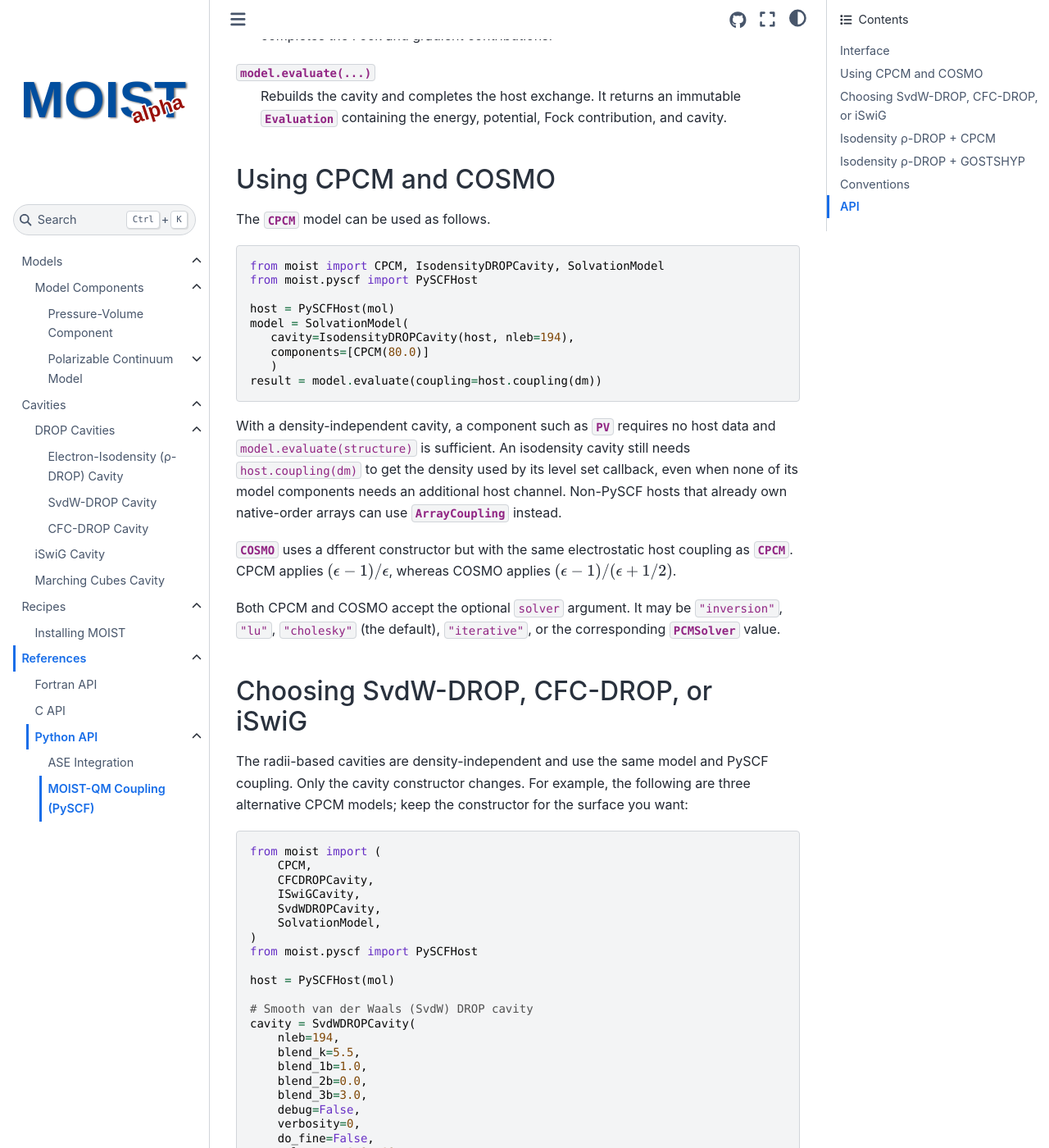
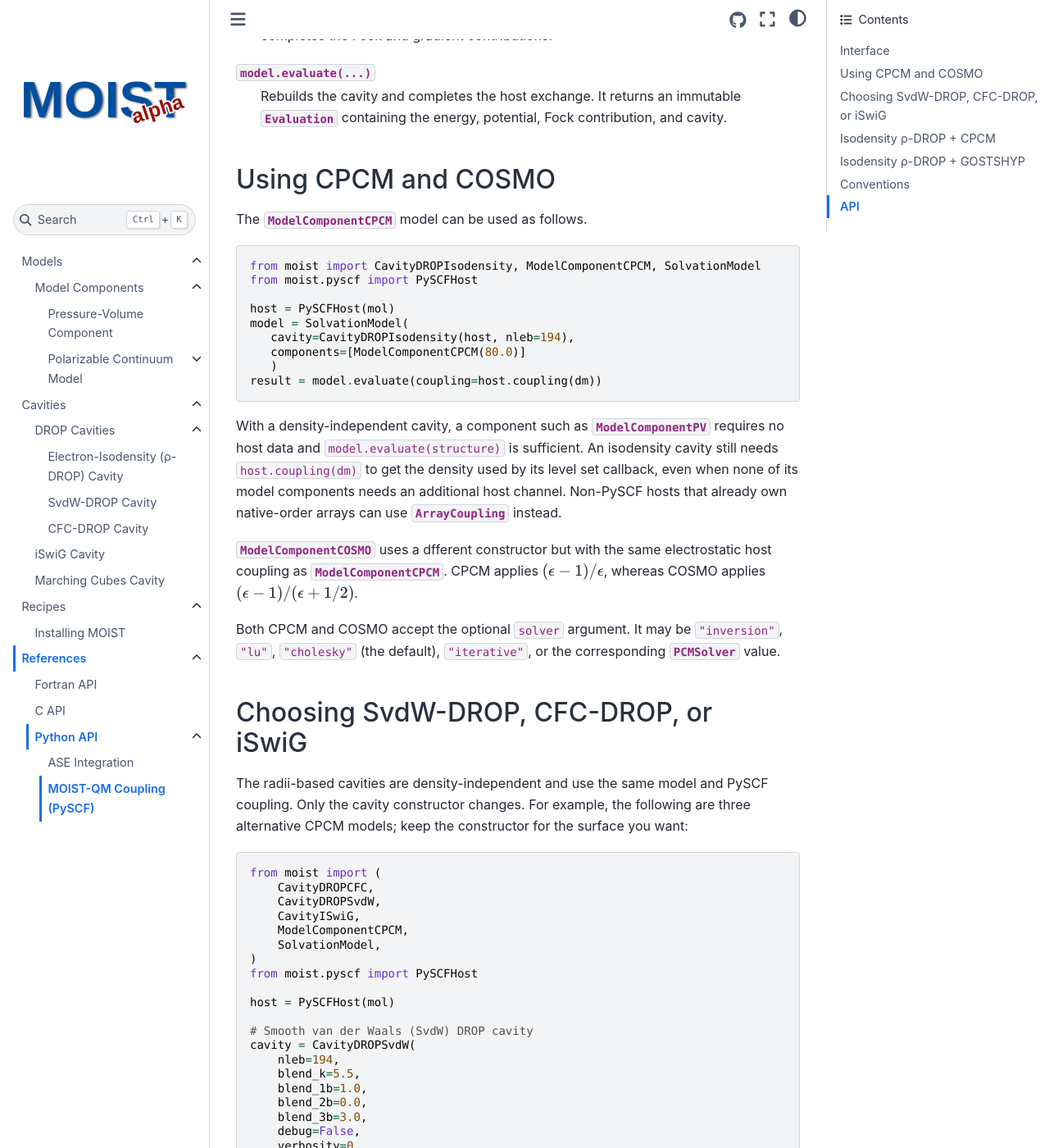
Before and after one commit to lukaswittmann/moist, a Sphinx documentation site: the page built from docs/reference/pyscf.rst, in a window 1280 px wide and 1400 px high, scrolled down 610 px. Shown: the whole window at 82% size. Built offline with Sphinx 7.4.7 and the Sphinx Book theme 1.1.4, drawn with Linux system fonts in a browser that asks for light colours; some of the changed text lies outside the part shown.

```diff
--- a/docs/reference/pyscf.rst
+++ b/docs/reference/pyscf.rst
@@ -12,7 +12,7 @@ The PySCF interface separates four roles:
 ``PySCFHost``
    Adapts a PySCF molecule and density to the level set, electrostatic, Fock, and nuclear-gradient operations MOIST needs.
 
-``IsodensityDROPCavity(host, ...)``
+``CavityDROPIsodensity(host, ...)``
    Constructs the cavity from the host's level set.
    The cavity owns its native state and configuration while retaining the host that supplies ``lsf(point, order)`` and the matching scale.
 
@@ -28,26 +28,26 @@ The PySCF interface separates four roles:
 Using CPCM and COSMO
 --------------------
 
-The :class:`~moist.interface.CPCM` model can be used as follows.
+The :class:`~moist.interface.ModelComponentCPCM` model can be used as follows.
 
 .. code-block:: python
 
-   from moist import CPCM, IsodensityDROPCavity, SolvationModel
+   from moist import CavityDROPIsodensity, ModelComponentCPCM, SolvationModel
    from moist.pyscf import PySCFHost
 
    host = PySCFHost(mol)
    model = SolvationModel(
-      cavity=IsodensityDROPCavity(host, nleb=194),
-      components=[CPCM(80.0)]
+      cavity=CavityDROPIsodensity(host, nleb=194),
+      components=[ModelComponentCPCM(80.0)]
       )
    result = model.evaluate(coupling=host.coupling(dm))
 
-With a density-independent cavity, a component such as :class:`~moist.interface.PV` requires no host data and
+With a density-independent cavity, a component such as :class:`~moist.interface.ModelComponentPV` requires no host data and
 ``model.evaluate(structure)`` is sufficient.
 An isodensity cavity still needs ``host.coupling(dm)`` to get the density used by its level set callback, even when none of its model components needs an additional host channel.
 Non-PySCF hosts that already own native-order arrays can use :class:`~moist.interface.ArrayCoupling` instead.
 
-:class:`~moist.interface.COSMO` uses a dfferent constructor but with the same electrostatic host coupling as :class:`~moist.interface.CPCM`.
+:class:`~moist.interface.ModelComponentCOSMO` uses a dfferent constructor but with the same electrostatic host coupling as :class:`~moist.interface.ModelComponentCPCM`.
 CPCM applies :math:`(\epsilon-1)/\epsilon`, whereas COSMO applies :math:`(\epsilon-1)/(\epsilon+1/2)`.
 
 Both CPCM and COSMO accept the optional ``solver`` argument.
@@ -64,10 +64,10 @@ For example, the following are three alternative CPCM models; keep the construct
 .. code-block:: python
 
    from moist import (
-       CPCM,
-       CFCDROPCavity,
-       ISwiGCavity,
-       SvdWDROPCavity,
+       CavityDROPCFC,
+       CavityDROPSvdW,
+       CavityISwiG,
+       ModelComponentCPCM,
        SolvationModel,
    )
    from moist.pyscf import PySCFHost
@@ -75,7 +75,7 @@ For example, the following are three alternative CPCM models; keep the construct
    host = PySCFHost(mol)
 
    # Smooth van der Waals (SvdW) DROP cavity
-   cavity = SvdWDROPCavity(
+   cavity = CavityDROPSvdW(
        nleb=194,
        blend_k=5.5,
        blend_1b=1.0,
@@ -93,7 +93,7 @@ For example, the following are three alternative CPCM models; keep the construct
    )
 
    # COSMO Fine Cavity (CFC) DROP cavity
-   cavity = CFCDROPCavity(
+   cavity = CavityDROPCFC(
        nleb=194,
        a1=-15.0,
        a2=-9.0,
@@ -112,7 +112,7 @@ For example, the following are three alternative CPCM models; keep the construct
    )
 
    # Improved Switching-Gaussian cavity
-   cavity = ISwiGCavity(
+   cavity = CavityISwiG(
        nleb=194,
        cut_a=0.0,
        cut_f=1.0e-10,
@@ -121,7 +121,7 @@ For example, the following are three alternative CPCM models; keep the construct
    )
 
    # Setup solvation model using the cavity
-   model = SolvationModel(cavity=cavity, components=[CPCM(80.0)])
+   model = SolvationModel(cavity=cavity, components=[ModelComponentCPCM(80.0)])
    result = model.evaluate(coupling=host.coupling(dm))
 
 All constructor arguments are optional.
@@ -131,9 +131,9 @@ The two DROP constructors also accept ``do_fine`` to request all optional surfac
 Their remaining shared controls are ``proj_maxiter`` and ``proj_level`` for surface projection, ``branch_weight_s`` for weighting competing projection branches, ``rho_grid_h`` for the grid-density kernel, and ``wleb_prune_level`` (0--6) for smooth pruning of negligible quadrature weights.
 See :doc:`/cavities/drop` for details.
 
-For :class:`~moist.interface.SvdWDROPCavity` (:doc:`/cavities/svdw`), ``blend_k`` and ``blend_1b``/``blend_2b``/``blend_3b`` control the smooth one-, two-, and three-body blend.
-For :class:`~moist.interface.CFCDROPCavity` (:doc:`/cavities/cfc`), ``a1``, ``a2``, ``c``, and ``m`` are the CFC pseudo-density parameters; ``screen_k`` controls only neighbour screening.
-For :class:`~moist.interface.ISwiGCavity` (:doc:`/cavities/iswig`), a positive ``cut_a`` selects area-based pruning; otherwise ``cut_f`` is the switching-function cutoff.
+For :class:`~moist.interface.CavityDROPSvdW` (:doc:`/cavities/svdw`), ``blend_k`` and ``blend_1b``/``blend_2b``/``blend_3b`` control the smooth one-, two-, and three-body blend.
+For :class:`~moist.interface.CavityDROPCFC` (:doc:`/cavities/cfc`), ``a1``, ``a2``, ``c``, and ``m`` are the CFC pseudo-density parameters; ``screen_k`` controls only neighbour screening.
+For :class:`~moist.interface.CavityISwiG` (:doc:`/cavities/iswig`), a positive ``cut_a`` selects area-based pruning; otherwise ``cut_f`` is the switching-function cutoff.
 
 Isodensity ρ-DROP + CPCM
 ------------------------
@@ -145,7 +145,7 @@ The caller only constructs the objects and asks for one evaluation:
 .. code-block:: python
 
    from pyscf import gto, scf
-   from moist import CPCM, IsodensityDROPCavity, SolvationModel
+   from moist import CavityDROPIsodensity, ModelComponentCPCM, SolvationModel
    from moist.pyscf import PySCFHost
 
    mol = gto.M(atom="O 0 0 -0.7357; H 1.4418 0 0.3679; H -1.4418 0 0.3679",
@@ -155,8 +155,8 @@ The caller only constructs the objects and asks for one evaluation:
 
    host = PySCFHost(mol)
    model = SolvationModel(
-      cavity=IsodensityDROPCavity(host, nleb=194),
-      components=[CPCM(80.0)]
+      cavity=CavityDROPIsodensity(host, nleb=194),
+      components=[ModelComponentCPCM(80.0)]
       )
    result = model.evaluate(coupling=host.coupling(dm))
 
@@ -171,16 +171,16 @@ Adding a pressure term makes the cavity-shape response dominant rather than a sm
 
 .. code-block:: python
 
-   from moist import PV
+   from moist import ModelComponentPV
 
    pressure = 1.0e10 / 2.9421015697e13        # 10 GPa in E_h / a_0^3
    model = SolvationModel(
-      cavity=IsodensityDROPCavity(host, nleb=194),
-      components=[CPCM(80.0), PV(pressure)]
+      cavity=CavityDROPIsodensity(host, nleb=194),
+      components=[ModelComponentCPCM(80.0), ModelComponentPV(pressure)]
       )
    result = model.evaluate(coupling=host.coupling(dm))
 
-With ``PV`` alone the surface charges vanish and the entire Fock contribution is the ``w_lsf`` contraction;
+With ``ModelComponentPV`` alone the surface charges vanish and the entire Fock contribution is the ``w_lsf`` contraction;
 useful when checking a host implementation, since nothing else can mask an error in it.
 
 For a self-consistent calculation, :func:`~moist.pyscf.solvated_rhf` wraps the whole cycle, rebuilding the cavity on every SCF iteration because the surface follows the density:
@@ -197,13 +197,18 @@ Isodensity ρ-DROP + GOSTSHYP
 
 GOSTSHYP inverts the usual direction of the coupling.
 The host computes AO-basis three-center integrals *for* MOIST—the Gaussian moments of the density about every grid point—and receives amplitudes to fold into its Fock matrix.
-It is nevertheless an ordinary :class:`~moist.interface.SolvationComponent`:
+It is nevertheless an ordinary :class:`~moist.interface.SolvationModelComponent`:
 the cavity owns ``nleb``, the component owns the pressure, and the PySCF coupling performs the host-specific moment exchange.
 
 .. code-block:: python
 
    from pyscf import gto, scf
-   from moist import CPCM, Gostshyp, IsodensityDROPCavity, SolvationModel
+   from moist import (
+       CavityDROPIsodensity,
+       ModelComponentCPCM,
+       ModelComponentGOSTSHYP,
+       SolvationModel,
+   )
    from moist.gostshyp import GPA_TO_AU
    from moist.pyscf import PySCFHost
 
@@ -213,8 +218,8 @@ the cavity owns ``nleb``, the component owns the pressure, and the PySCF couplin
 
    host = PySCFHost(mol)
    model = SolvationModel(
-       cavity=IsodensityDROPCavity(host, nleb=194),
-       components=[Gostshyp(50.0 * GPA_TO_AU)],
+       cavity=CavityDROPIsodensity(host, nleb=194),
+       components=[ModelComponentGOSTSHYP(50.0 * GPA_TO_AU)],
    )
 
    result = model.evaluate(coupling=host.coupling(dm))
@@ -230,8 +235,8 @@ coupling:
 .. code-block:: python
 
    model = SolvationModel(
-       cavity=IsodensityDROPCavity(host, nleb=194),
-       components=[CPCM(80.0), Gostshyp(50.0 * GPA_TO_AU)],
+       cavity=CavityDROPIsodensity(host, nleb=194),
+       components=[ModelComponentCPCM(80.0), ModelComponentGOSTSHYP(50.0 * GPA_TO_AU)],
    )
    result = model.evaluate(coupling=host.coupling(dm))
 
--- a/docs/reference/python.rst
+++ b/docs/reference/python.rst
@@ -5,11 +5,9 @@ Python API
 
 .. automodule:: moist
 
+.. automodule:: moist.interface
 
 .. toctree::
 
    ase
    pyscf
-
-
-.. automodule:: moist.interface
```
Also changed, not shown: other parts of docs/reference/pyscf.rst (+1 -1 lines), 9 other files.
